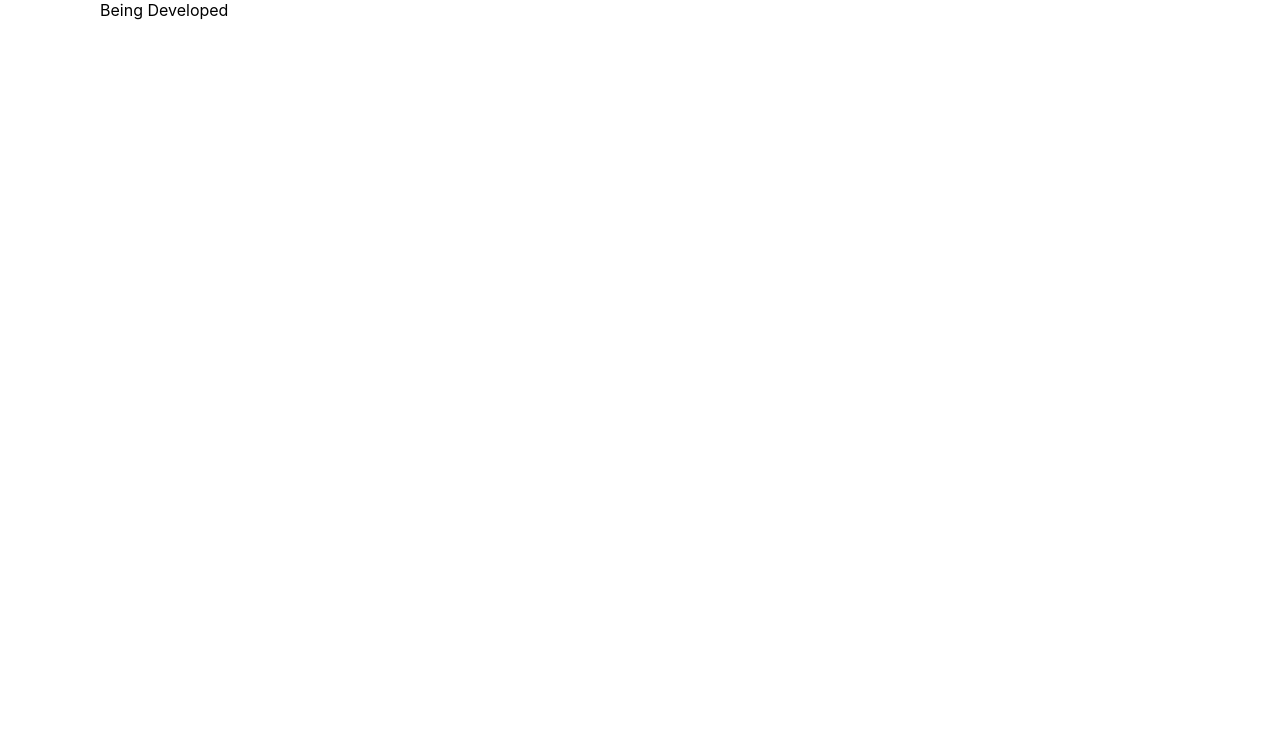
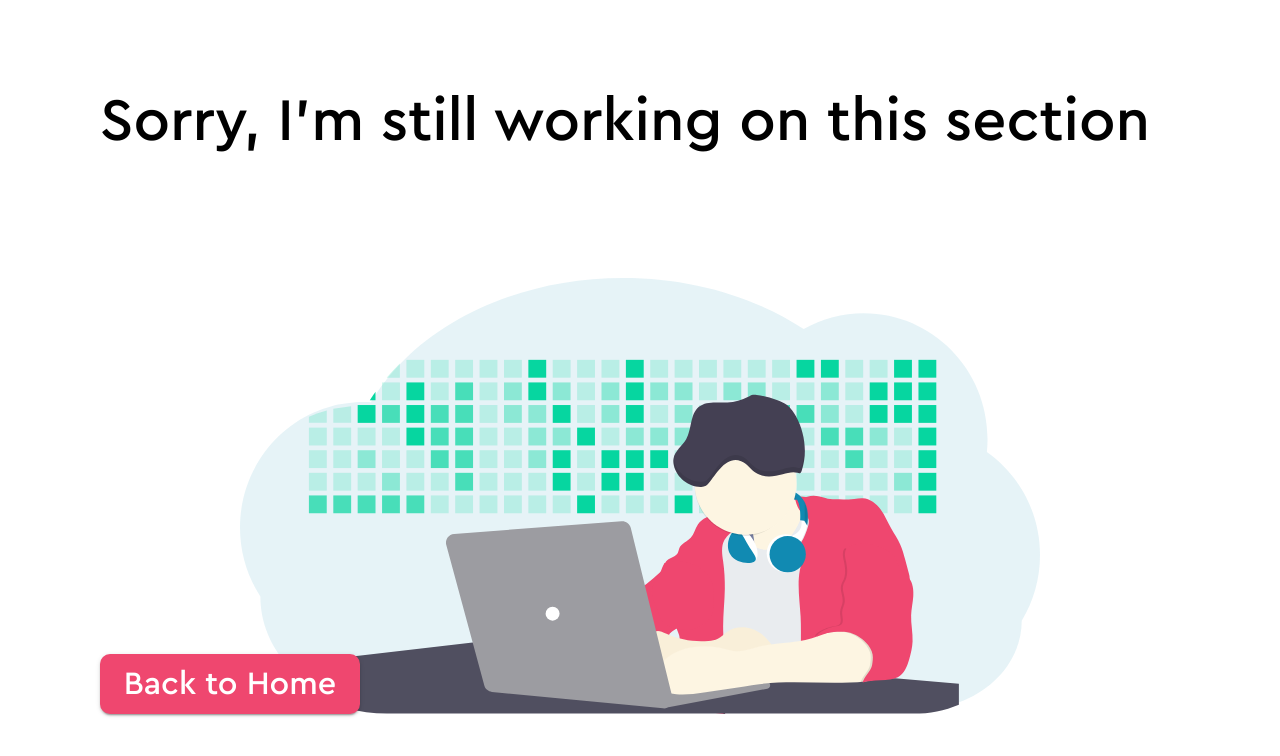
Before and after one commit to jaballogian/portfolio, a React (Create React App) app: page /project/1 in a window 1280 px wide. Shown: the top 756 px of the page. Built offline with nearby package versions, Linux system fonts and the light colour scheme.

Commit message:
add contents in Being Developed page

```diff
--- a/src/pages/BeingDeveloped/BeingDeveloped.js
+++ b/src/pages/BeingDeveloped/BeingDeveloped.js
@@ -1,4 +1,12 @@
 import React from 'react'
+import { Link } from 'react-router-dom'
+
+// MATERIAL UI CORES
+import Button from '@material-ui/core/Button'
+import Typography from '@material-ui/core/Typography'
+
+// IMAGES
+import IllustrationBeingDeveloped from '../../assets/images/illustrations/being_developed.svg'
 
 // STYLES
 import useStyles from './beingDevelopedUseStyles'
@@ -8,7 +16,40 @@ const BeingDeveloped = () => {
 
   return (
     <div className={classes['root']}>
-      Being Developed
+      {/* TITLE */}
+      <Typography
+        variant='h2'
+        className={classes['title']}
+      >
+        Sorry, I’m still working on this section
+      </Typography>
+
+      <div className={classes['imageAndButtonContainer']}>
+        {/* BUTTON */}
+        <Link
+          to='/'
+          className={classes['linkText']}
+        >
+          <Button
+            className={classes['button']}
+            variant='contained'
+          >
+            <Typography
+              variant='h4'
+              className={classes['buttonText']}
+            >
+              Back to Home
+            </Typography>
+          </Button>
+        </Link>
+
+        {/* IMAGE */}
+        <img
+          src={IllustrationBeingDeveloped}
+          alt=''
+          className={classes['image']}
+        />
+      </div>
     </div>
   )
 }
--- a/src/pages/BeingDeveloped/beingDevelopedUseStyles.js
+++ b/src/pages/BeingDeveloped/beingDevelopedUseStyles.js
@@ -1,11 +1,18 @@
 // MATERIAL UI
 import { makeStyles } from '@material-ui/core/styles'
+
+// UTILS
+import colors from '../../utils/colors'
 
 const useStyles = makeStyles((theme) => ({
   root: {
     flexGrow: 1,
     width: '100%',
+    height: '100vh',
     boxSizing: 'border-box',
+    display: 'flex',
+    flexDirection: 'column',
+    justifyContent: 'center',
     [theme.breakpoints.down('xs')]: {
       padding: '0px 25px',
     },
@@ -22,6 +29,46 @@ const useStyles = makeStyles((theme) => ({
       padding: '0px 125px',
     },
   },
+  title: {
+    marginBottom: 120,
+  },
+  imageAndButtonContainer: {
+    display: 'flex',
+    alignItems: 'flex-end',
+    justifyContent: 'center',
+    position: 'relative',
+  },
+  image: {
+  },
+  linkText: {
+    textDecoration: 'none',
+  },
+  button: {
+    backgroundColor: colors['paradisePink'],
+    textTransform: 'none',
+    borderRadius: 10,
+    position: 'absolute',
+    left: 0,
+    bottom: 0,
+    '&:hover': {
+      backgroundColor: colors['redCrayola'],
+    },
+    [theme.breakpoints.down('xs')]: {
+      height: 45,
+      width: 200,
+    },
+    [theme.breakpoints.only('sm')]: {
+      height: 50,
+      width: 225,
+    },
+    [theme.breakpoints.up('md')]: {
+      height: 60,
+      width: 260,
+    },
+  },
+  buttonText: {
+    color: 'white',
+  },
 }))
 
 export default useStyles
```
Also changed, not shown: src/assets/images/illustrations/being_developed.svg (added).
